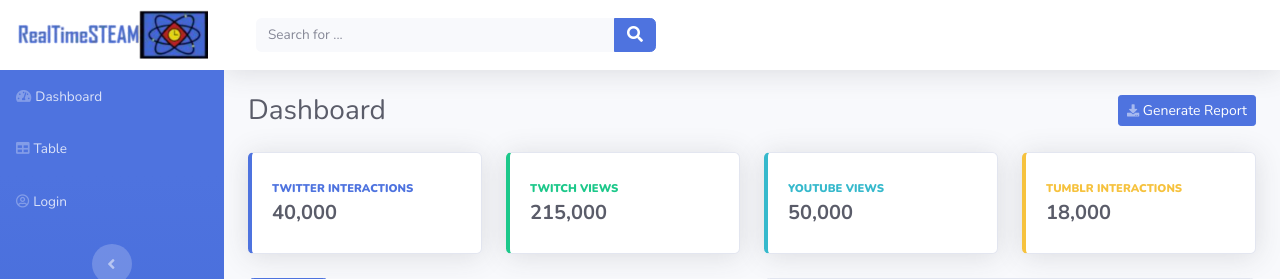
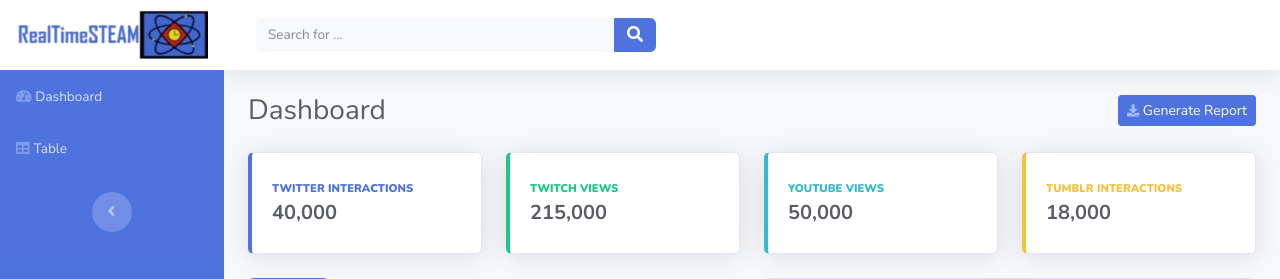
Before and after one commit to 2019-Arizona-Opportunity-Hack/Team-6, a Flask app: page / in a window 1280 px wide. Shown: the top 279 px of the page. Run offline with Flask 2, Linux system fonts and the light colour scheme; some libraries are stand-ins or nearby versions.

Commit message:
removed login from nav

```diff
--- a/templates/index.html
+++ b/templates/index.html
@@ -23,7 +23,6 @@
                 <ul class="nav navbar-nav text-light" id="accordionSidebar">
                     <li class="nav-item" role="presentation"><a class="nav-link" href="index"><i class="fas fa-tachometer-alt"></i><span>Dashboard</span></a></li>
                     <li class="nav-item" role="presentation"><a class="nav-link" href="table"><i class="fas fa-table"></i><span>Table</span></a></li>
-                    <li class="nav-item" role="presentation"><a class="nav-link" href="login"><i class="far fa-user-circle"></i><span>Login</span></a></li>
                 </ul>
                 <div class="text-center d-none d-md-inline"><button class="btn rounded-circle border-0" id="sidebarToggle" type="button"></button></div>
             </div>
```
